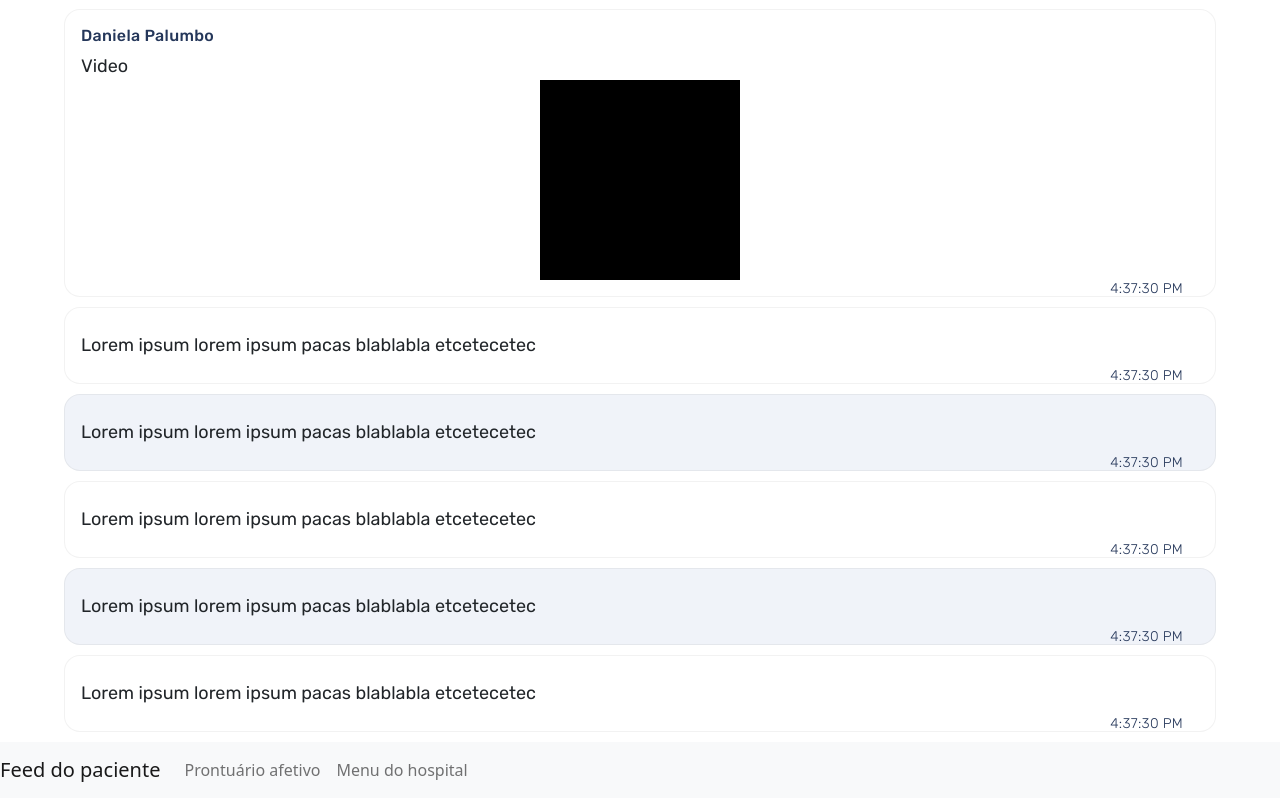
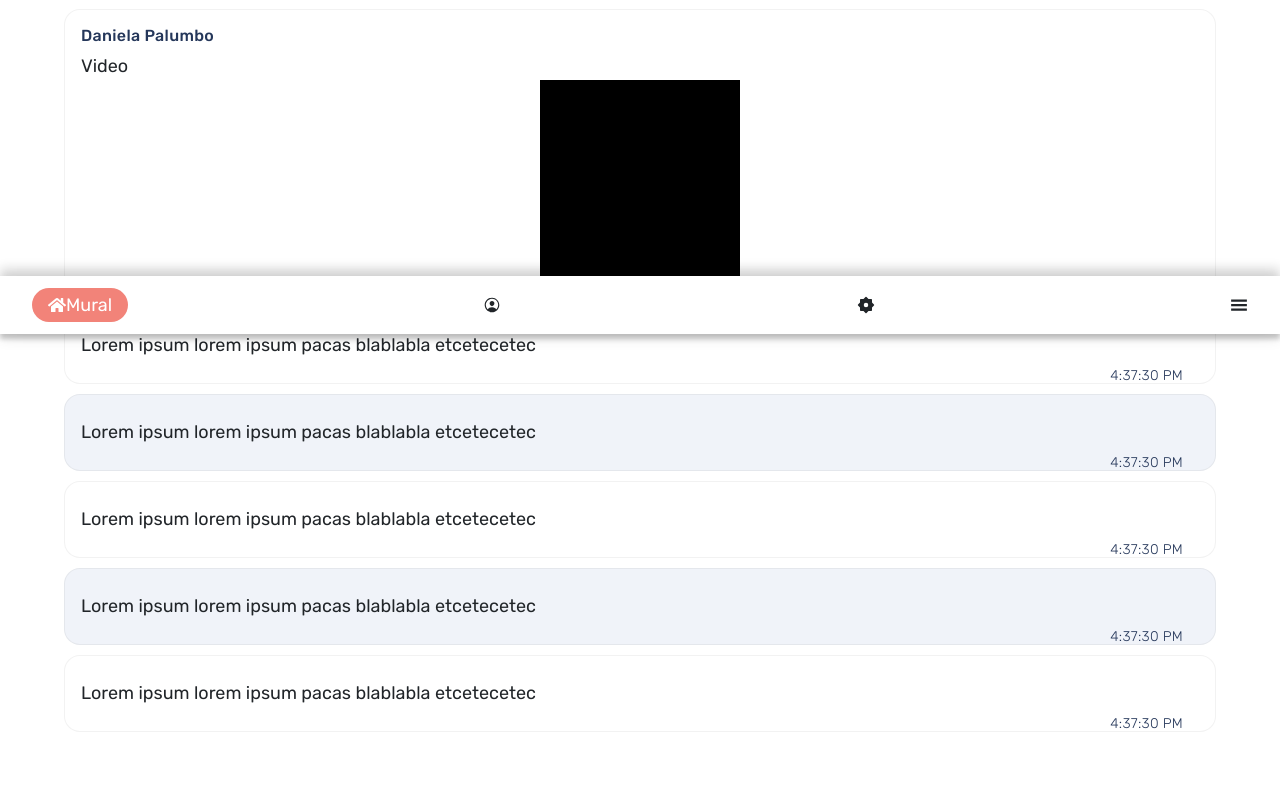
Before and after one commit to danipj/hackathonCovid, a React (Create React App) app: page / in a window 1280 px wide. Shown: the part 467-1265 px from the top of the page. After the commit the page ends 1209 px from the top, so only its background shows below. Built offline with nearby package versions, Linux system fonts and the light colour scheme.

Commit message:
Add menu

```diff
--- a/package.json
+++ b/package.json
@@ -10,6 +10,7 @@
     "node-sass": "4.14.1",
     "react": "^17.0.2",
     "react-dom": "^17.0.2",
+    "react-icons": "^4.2.0",
     "react-router-dom": "^5.2.0",
     "react-scripts": "4.0.3",
     "reactstrap": "^8.9.0",
--- a/src/App.js
+++ b/src/App.js
@@ -9,6 +9,7 @@ import {
   NavLink,
 } from 'reactstrap';
 import Main from './routes';
+import Menu from './Menu';
 
 function App(){
   let isOpen = true;
@@ -16,20 +17,7 @@ function App(){
     return (
       <div className="App">
         <Main />
-        <Navbar color="light" light expand="md">
-          <NavbarBrand href="/">Feed do paciente</NavbarBrand>
-          <NavbarToggler />
-          <Collapse isOpen={isOpen} navbar>
-            <Nav className="mr-auto" navbar>
-              <NavItem>
-                <NavLink href="/prontuario/">Prontuário afetivo</NavLink>
-              </NavItem>
-              <NavItem>
-                <NavLink href="/menu">Menu do hospital</NavLink>
-              </NavItem>
-            </Nav>
-          </Collapse>
-        </Navbar>
+        <Menu />
         </div>
     );
 }
--- a/src/App.scss
+++ b/src/App.scss
@@ -41,7 +41,7 @@
   position: absolute;
   width: 592px;
   height: 592px;
-  left: -205px;
+  left: -265px;
   top: -327px;
   border-radius: 80%;
   z-index: -1;
@@ -128,11 +128,20 @@
   background-color: black;
   margin:auto
 }
-// .App{
+ .App{
 //   background-color: #E5E5E5;
 //   z-index: -5;
 //   position: relative;
+    height: 100%;
+  }
+// html, body {
 //   height: 100%;
+//   background-color: #E5E5E5;
+// }
+// .page{
+//   display: block;
+//   height: calc(100vh - 88px);
+//   z-index: -2;
 // }
 
 .post{
@@ -188,6 +197,42 @@
   width: 90%;
 }
 
+.menu{
+  position:fixed;
+  display: flex;
+  flex-direction: row;
+  justify-content: space-between;
+  align-items: center;
+  padding: 16px 32px;
+  height: 58px;
+  width: 100%;
+  bottom:-1px;
+  z-index: 5;
+  background-color: white;
+  box-shadow: 0px -8px 10px rgba(0, 0, 0, 0.14), 0px 3px 14px rgba(0, 0, 0, 0.12), 0px 5px 5px rgba(0, 0, 0, 0.2);
+
+  .button{
+    font-family: Rubik;
+    font-style: normal;
+    font-weight: normal;
+    font-size: 18px;
+    line-height: 18px;
+    display: flex;
+    span{
+      display: none;
+    }
+  }
+  .active{
+    background-color: #F28379;
+    border-radius: 34px;
+    color:white;
+    padding: 8px 16px;
+    span{
+      display: inline-block;
+    }
+  }
+}
+
 
 @keyframes App-logo-spin {
   from {
--- /dev/null
+++ b/src/Menu.js
@@ -0,0 +1,17 @@
+import { FaHome } from 'react-icons/fa';
+import { IoPersonCircleOutline } from 'react-icons/io5';
+import { RiSettings2Fill } from 'react-icons/ri';
+import { GiHamburgerMenu } from 'react-icons/gi';
+
+function Menu() {
+    return(
+        <div className="menu">
+            <div className="button active"><FaHome/> <span>Mural</span></div>
+            <div className="button"><IoPersonCircleOutline/><span>Prontuário</span></div>
+            <div className="button"><RiSettings2Fill/><span>Configurações</span></div>
+            <div className="button"><GiHamburgerMenu/><span>Outros</span></div>
+        </div>
+    )
+
+}
+export default Menu;
--- a/src/Prontuario.js
+++ b/src/Prontuario.js
@@ -13,7 +13,7 @@ function Prontuario(){
 
     return(<React.Fragment>
         <div className="ellipse blue"></div>
-        <h1 className="title">PRONTUARIO AFETIVO</h1>
+        <h1 className="title">PRONTUÁRIO AFETIVO</h1>
         <div className="feed">
             {dados}
         </div>
```
Also changed, not shown: 1 other file (tests, documents, lock files or other folders).
